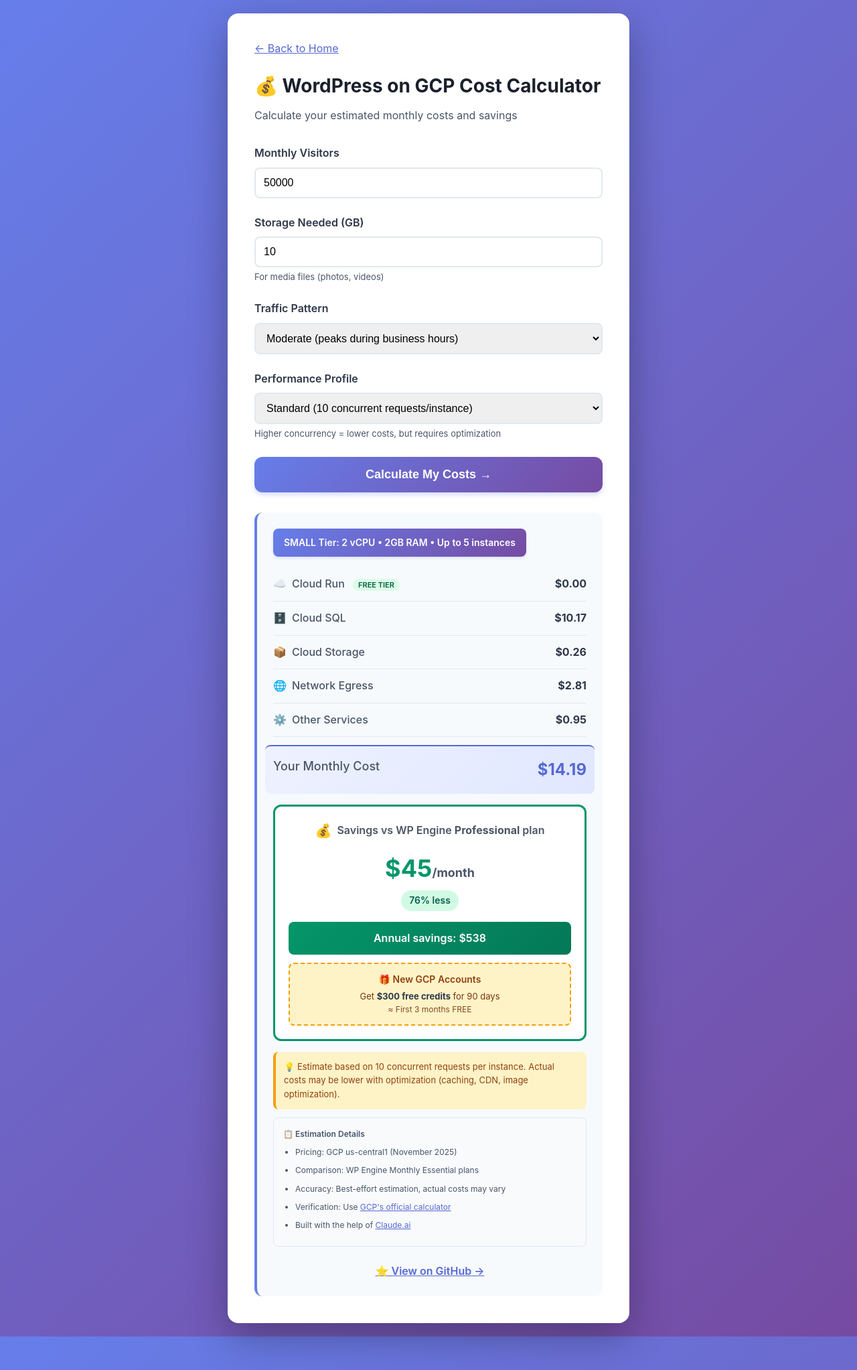
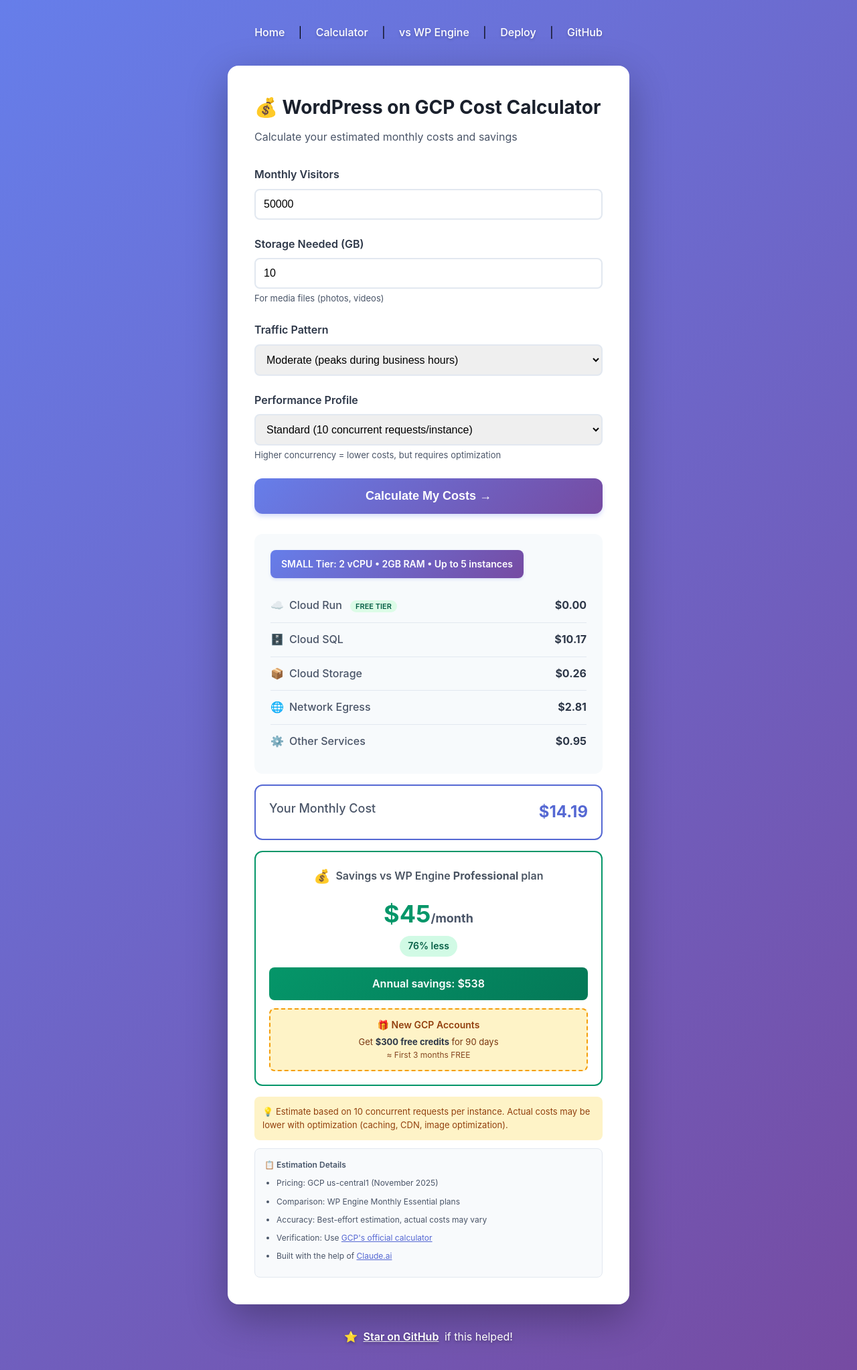
Before and after one commit to tohidsmart/serverless-wordpress-gcp, a Jekyll site: the page built from docs/cost-calculator.html, in a window 1280 px wide. Shown: the whole page at 67% size. Built offline with Jekyll 4.4.1, drawn with Linux system fonts in a browser that asks for light colours.

Commit message:
complete github pages documentation

```diff
--- a/docs/_layouts/default.html
+++ b/docs/_layouts/default.html
@@ -3,14 +3,24 @@
 <head>
     <meta charset="UTF-8">
     <meta name="viewport" content="width=device-width, initial-scale=1.0">
-    <title>{{ page.title }} | {{ site.title }}</title>
-    <meta name="description" content="{{ page.description | default: site.description }}">
-    <link rel="stylesheet" href="{{ '/assets/css/style.css' | relative_url }}">
     {% seo %}
+    <link rel="stylesheet" href="{{ '/assets/css/style.css?v=' | append: site.github.build_revision | relative_url }}">
 </head>
 <body>
+    <nav>
+        <a href="{{ '/' | relative_url }}">Home</a> |
+        <a href="{{ '/cost-calculator.html' | relative_url }}">Calculator</a> |
+        <a href="{{ '/wpengine-alternative.html' | relative_url }}">vs WP Engine</a> |
+        <a href="{{ '/deploy.html' | relative_url }}">Deploy</a> |
+        <a href="https://github.com/tohidsmart/serverless-wordpress-gcp">GitHub</a>
+    </nav>
+
     <div class="container">
         {{ content }}
     </div>
+
+    <footer>
+        <p>⭐ <a href="https://github.com/tohidsmart/serverless-wordpress-gcp">Star on GitHub</a> if this helped!</p>
+    </footer>
 </body>
 </html>
--- a/docs/assets/css/style.css
+++ b/docs/assets/css/style.css
@@ -12,6 +12,31 @@ body {
     min-height: 100vh;
     padding: 20px;
     line-height: 1.6;
+    display: flex;
+    flex-direction: column;
+}
+
+/* Navigation */
+nav {
+    padding: 16px 0;
+    margin-bottom: 20px;
+    text-align: center;
+}
+
+nav a {
+    color: white;
+    text-decoration: none;
+    padding: 8px 12px;
+    margin: 0 4px;
+    border-radius: 6px;
+    transition: all 0.3s;
+    font-weight: 500;
+    text-shadow: 0 2px 4px rgba(0, 0, 0, 0.2);
+}
+
+nav a:hover {
+    background: rgba(255, 255, 255, 0.2);
+    text-decoration: none;
 }
 
 .container {
@@ -129,3 +154,29 @@ pre code {
 .wrapper {
     max-width: none;
 }
+
+/* Footer */
+footer {
+    padding: 16px 0;
+    margin-top: 20px;
+    text-align: center;
+}
+
+footer p {
+    margin: 0;
+    color: white;
+    text-shadow: 0 2px 4px rgba(0, 0, 0, 0.3);
+}
+
+footer a {
+    color: white;
+    font-weight: 600;
+    text-decoration: underline;
+    padding: 2px 4px;
+    transition: all 0.3s;
+}
+
+footer a:hover {
+    background: rgba(255, 255, 255, 0.2);
+    border-radius: 4px;
+}
--- a/docs/cost-calculator.html
+++ b/docs/cost-calculator.html
@@ -1,16 +1,10 @@
-<!DOCTYPE html>
-<html lang="en">
+---
+layout: default
+title: WordPress GCP Cost Calculator
+description: Calculate your WordPress hosting costs on Google Cloud Run.
 
-<head>
-    <meta charset="UTF-8">
-    <meta name="viewport" content="width=device-width, initial-scale=1.0">
-    <meta name="description"
-        content="Calculate your WordPress hosting costs on Google Cloud Run. Compare savings vs WP Engine, Kinsta, and managed hosting. Interactive cost breakdown with free tier estimates.">
-    <meta name="keywords"
-        content="wordpress gcp cost, cloud run pricing, wpengine alternative cost, wordpress hosting calculator">
+---
 
-    <title>WordPress GCP Cost Calculator | Compare vs WP Engine & Kinsta</title>
-    <link rel="stylesheet" href="assets/css/style.css">
 <style>
     /* Calculator-specific styles */
     .container {
@@ -86,7 +80,6 @@
         padding: 24px;
         background: #f7fafc;
         border-radius: 12px;
-            border-left: 4px solid #667eea;
     }
 
     .results.show {
@@ -118,11 +111,13 @@
     }
 
     .cost-row.total {
-            background: linear-gradient(135deg, #eef2ff 0%, #e0e7ff 100%);
-            padding: 16px 12px !important;
-            margin: 12px -12px 0 -12px;
-            border-radius: 8px;
-            border-bottom: none !important;
+        background: white;
+        border: 2px solid #5568d3;
+        padding: 20px !important;
+        margin: 16px 0 0 0;
+        border-radius: 12px;
+        display: flex;
+        justify-content: space-between;
     }
 
     .cost-label {
@@ -137,7 +132,7 @@
 
     .note {
         background: #fef3c7;
-            border-left: 4px solid #f59e0b;
+
         padding: 12px;
         border-radius: 8px;
         font-size: 13px;
@@ -156,13 +151,14 @@
         font-weight: 600;
     }
 </style>
+
 <script type="application/ld+json">
 {
   "@context": "https://schema.org",
   "@type": "WebApplication",
   "name": "WordPress GCP Cost Calculator",
   "description": "Calculate WordPress hosting costs on Google Cloud Platform",
-  "url": "https://yourusername.github.io/serverless-wordpress-gcp/calculator.html",
+  "url": "https://tohidsmart.github.io/serverless-wordpress-gcp/cost-calculator.html",
   "applicationCategory": "UtilityApplication",
   "offers": {
     "@type": "Offer",
@@ -171,11 +167,7 @@
   }
 }
 </script>
-</head>
 
-<body>
-    <div class="container">
-        <p style="margin-bottom: 20px;"><a href="index.html">← Back to Home</a></p>
 <h1>💰 WordPress on GCP Cost Calculator</h1>
 <p class="subtitle">Calculate your estimated monthly costs and savings</p>
 
@@ -247,13 +239,16 @@
         </span>
         <span class="cost-value">$0.95</span>
     </div>
-            <div class="cost-row total" style="border-top: 2px solid #5568d3; margin-top: 12px; padding-top: 16px;">
+</div>
+
+<div class="cost-row total" id="total-cost-box" style="display: none;">
     <span class="cost-label" style="font-size: 18px;">Your Monthly Cost</span>
     <span class="cost-value" style="font-size: 24px; color: #5568d3;" id="total-cost">$0</span>
 </div>
 
+<div class="results-container">
     <div id="savings"
-                style="background: white; border: 3px solid #059669; border-radius: 12px; padding: 20px; margin-top: 16px;">
+        style="background: white; border: 2px solid #059669; border-radius: 12px; padding: 20px; margin-top: 16px;">
         <!-- Header -->
         <div style="display: flex; align-items: center; justify-content: center; margin-bottom: 12px;">
             <span style="font-size: 20px; margin-right: 8px;">💰</span>
@@ -263,8 +258,8 @@
 
         <!-- Main savings -->
         <div style="text-align: center; margin-bottom: 16px;">
-                    <div style="font-size: 36px; font-weight: 700; color: #059669; margin-bottom: 4px;"
-                        id="monthly-savings">$45<span style="font-size: 18px; color: #4a5568;">/month</span></div>
+            <div style="font-size: 36px; font-weight: 700; color: #059669; margin-bottom: 4px;" id="monthly-savings">
+                $45<span style="font-size: 18px; color: #4a5568;">/month</span></div>
             <div style="display: inline-block; background: #d1fae5; color: #065f46; padding: 4px 12px; border-radius: 20px; font-size: 14px; font-weight: 600;"
                 id="savings-percent">76% less</div>
         </div>
@@ -307,12 +302,7 @@
         </ul>
     </div>
 
-            <div class="github-link">
-                <a href="https://github.com/tohidsmart/serverless-wordpress-gcp" target="_blank">
-                    ⭐ View on GitHub →
-                </a>
-            </div>
-        </div>
+
 </div>
 
 <script>
@@ -565,6 +556,3 @@
         calculate();
     };
 </script>
-</body>
-
-</html>
```
Also changed, not shown: other parts of docs/cost-calculator.html (+3 -2 lines), docs/deploy.html (added, +177 -0 lines), docs/index.md (+0 -16 lines), docs/wpengine-alternative.html (added, +241 -0 lines), README.md, 1 other file. Lines whose indentation alone changed are shown as unchanged.
